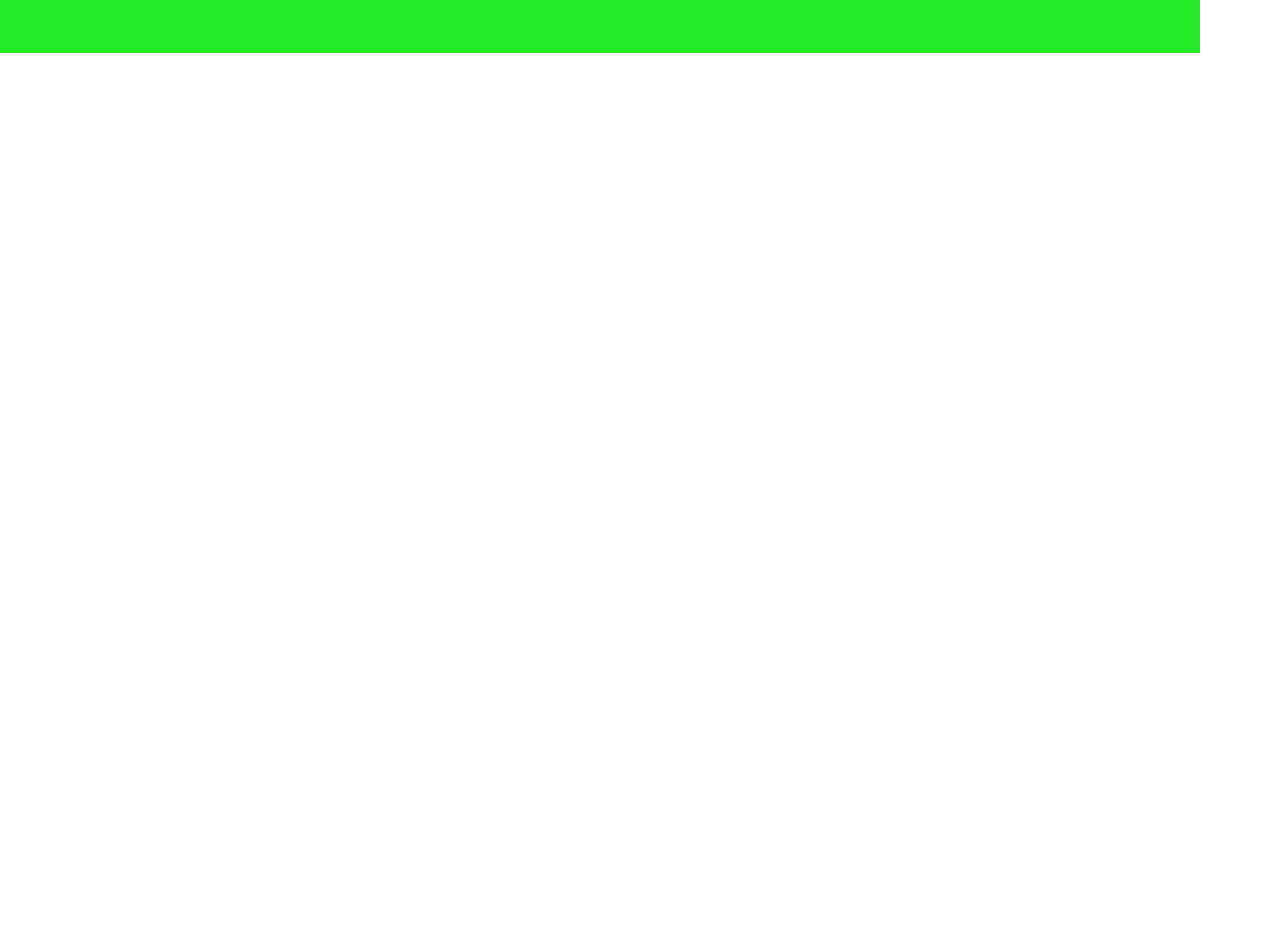
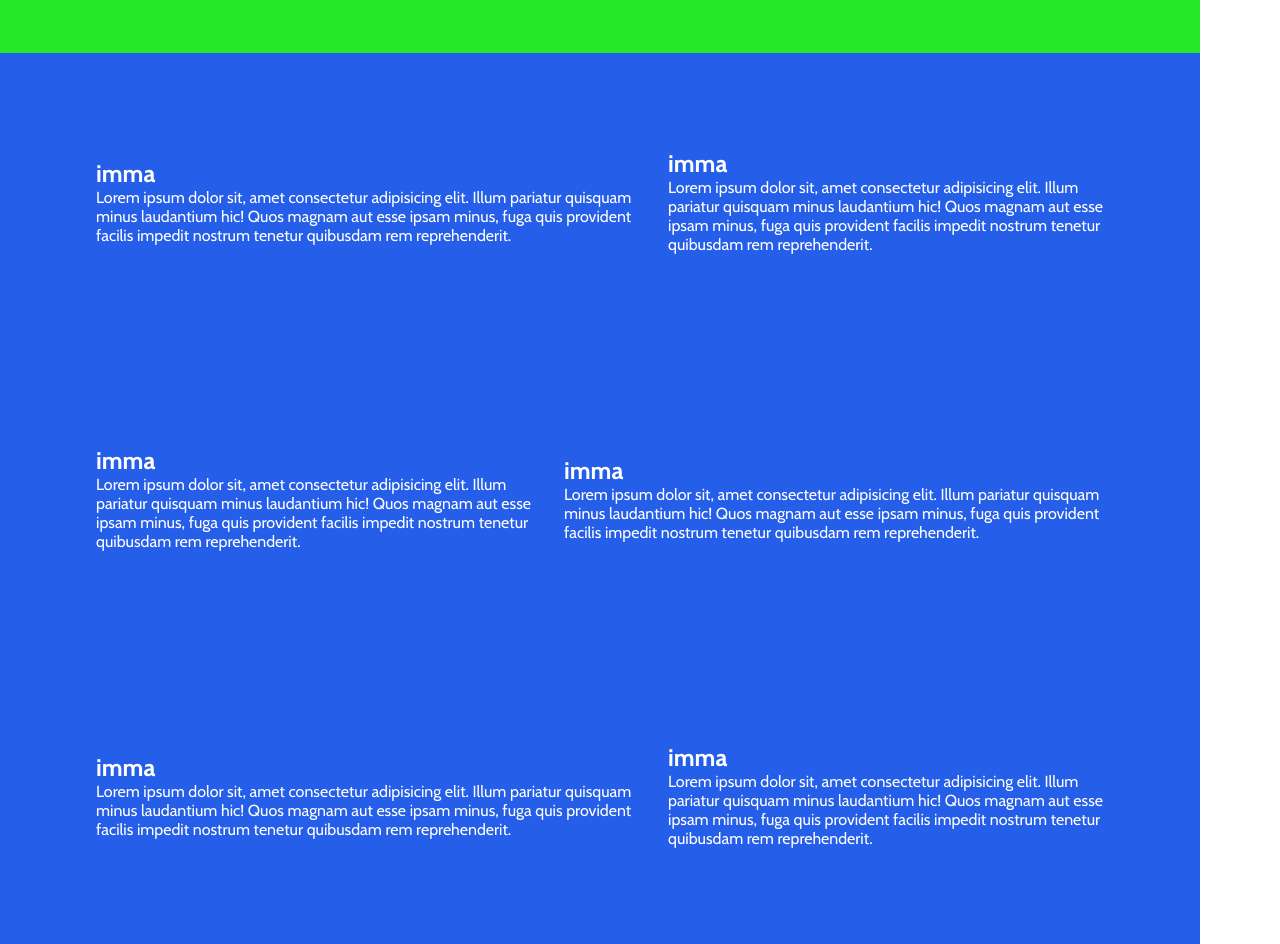
Before and after one commit to LucaSammarco/htmlcss-struttura-discord, a plain HTML site: page index.html in a window 1280 px wide. Shown: the part 260-1204 px from the top of the page. Before the commit the page ends 800 px from the top, so only its background shows below. Drawn offline with nearby package versions, Linux system fonts and the light colour scheme.

Commit message:
Main structure - columned sections

```diff
--- a/index.html
+++ b/index.html
@@ -43,6 +43,47 @@
     </header>
 
     <main>
+        <section class="invite flex-centered">
+
+            <div class="column big-column">
+                <h1>imma</h1>
+                <p>Lorem ipsum dolor sit, amet consectetur adipisicing elit. Illum pariatur quisquam minus laudantium hic! Quos magnam aut esse ipsam minus, fuga quis provident facilis impedit nostrum tenetur quibusdam rem reprehenderit.</p>
+            </div>
+
+            <div class="column small-column">
+                <h1>imma</h1>
+                <p>Lorem ipsum dolor sit, amet consectetur adipisicing elit. Illum pariatur quisquam minus laudantium hic! Quos magnam aut esse ipsam minus, fuga quis provident facilis impedit nostrum tenetur quibusdam rem reprehenderit.</p>
+            </div>
+
+        </section>
+
+        <section class="invite flex-centered">
+
+            <div class="column small-column">
+                <h1>imma</h1>
+                <p>Lorem ipsum dolor sit, amet consectetur adipisicing elit. Illum pariatur quisquam minus laudantium hic! Quos magnam aut esse ipsam minus, fuga quis provident facilis impedit nostrum tenetur quibusdam rem reprehenderit.</p>
+            </div>
+
+            <div class="column big-column">
+                <h1>imma</h1>
+                <p>Lorem ipsum dolor sit, amet consectetur adipisicing elit. Illum pariatur quisquam minus laudantium hic! Quos magnam aut esse ipsam minus, fuga quis provident facilis impedit nostrum tenetur quibusdam rem reprehenderit.</p>
+            </div>
+
+        </section>
+
+        <section class="invite flex-centered">
+
+            <div class="column big-column">
+                <h1>imma</h1>
+                <p>Lorem ipsum dolor sit, amet consectetur adipisicing elit. Illum pariatur quisquam minus laudantium hic! Quos magnam aut esse ipsam minus, fuga quis provident facilis impedit nostrum tenetur quibusdam rem reprehenderit.</p>
+            </div>
+
+            <div class="column small-column">
+                <h1>imma</h1>
+                <p>Lorem ipsum dolor sit, amet consectetur adipisicing elit. Illum pariatur quisquam minus laudantium hic! Quos magnam aut esse ipsam minus, fuga quis provident facilis impedit nostrum tenetur quibusdam rem reprehenderit.</p>
+            </div>
+
+        </section>
 
     </main>
 
--- a/style/style.css
+++ b/style/style.css
@@ -12,6 +12,12 @@ body {
 .flex {
     display: flex;
 }
+
+.flex-centered {
+    display: flex;
+    justify-content: center;
+}
+
 
 .logo-bar {
     background-color: #255ee9;
@@ -44,12 +50,28 @@ header ul li {
     background-color: #25e928;
     color: white;
     padding: 5rem;
-
     justify-content:center;
-
-    align-items: center;
+    align-content: center;
 }
 
 .jumbo button {
 
 }
+
+.invite {
+    background-color: #255ee9;
+    color: white;
+    padding: 5rem;
+    align-items: center;
+}
+
+.column {
+    padding: 1rem;
+}
+.big-column {
+    width: 55%;
+}
+
+.small-column {
+    width: 45%;
+}
```
